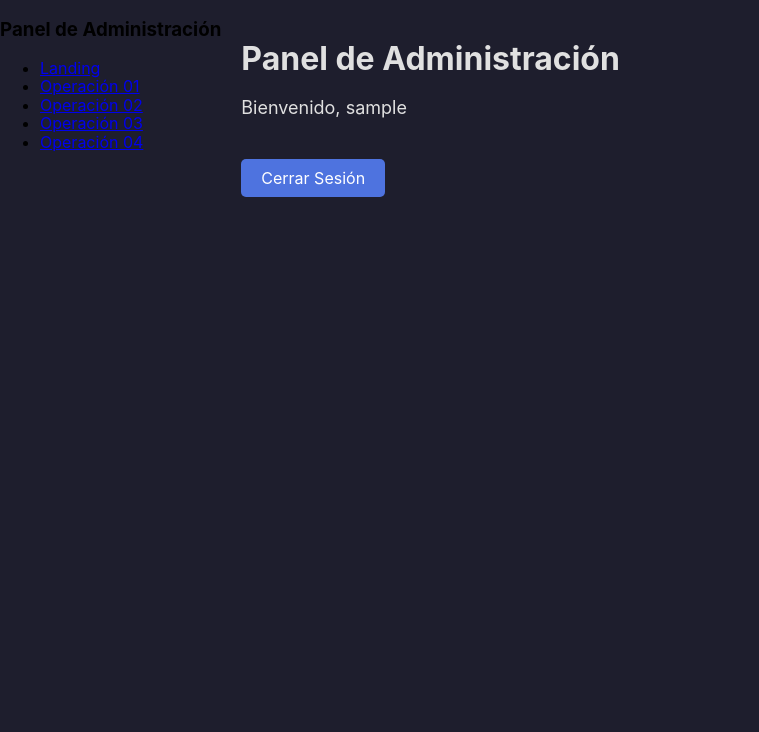
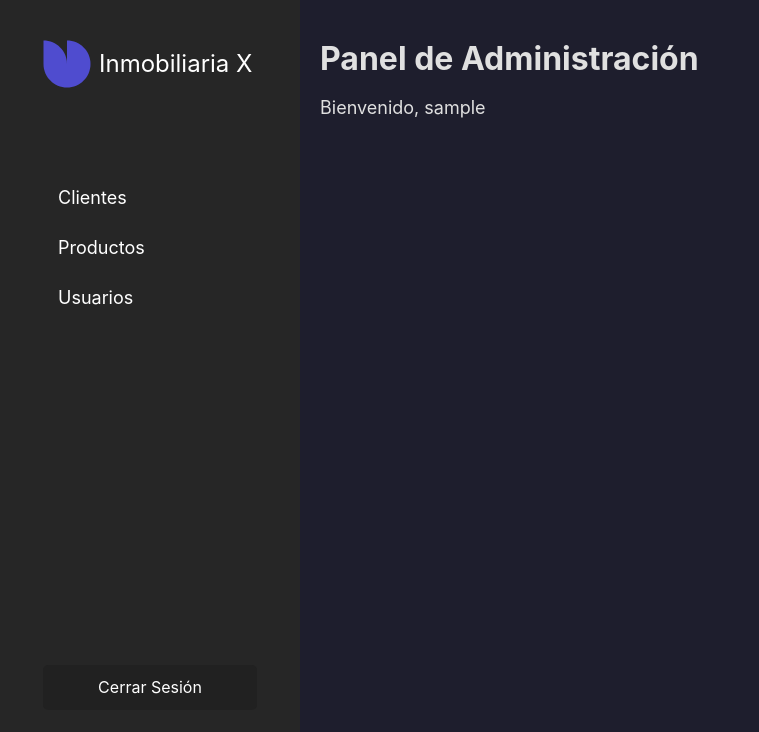
Before and after one commit to comayocode/monn-front, a React (Vite) app: page /admin in a window 1280 px wide. Shown: the top 732 px of the page, without its empty margins (0-759 px from the left). Built offline with nearby package versions, Linux system fonts and the light colour scheme; sample sign-in values are in the browser's storage.

Commit message:
feat: Sidebar Redesign
- Nested routing for the admin panel
- Add active link to menu
- Change SideBar layout

```diff
--- a/src/App.jsx
+++ b/src/App.jsx
@@ -24,6 +24,9 @@ function App() {
             />
           }
         >
+          <Route path='op-01' element={<h1>Vista de Clientes</h1>} />
+          <Route path='op-02' element={<h1>Vista de Productos</h1>} />
+          <Route path='op-03' element={<h1>Vista de Usuarios</h1>} />
         </Route>
 
         {/* Ruta para account */}
--- /dev/null
+++ b/src/components/Logo.jsx
@@ -0,0 +1,10 @@
+function Logo() {
+  return (
+    <div className='navbar-container__logo'>
+      <img src='/src/assets/logo.svg' alt='Logo de Inmobiliaria X' />
+      Inmobiliaria X
+    </div>
+  );
+}
+
+export default Logo;
--- a/src/components/adminPanel/Sidebar.css
+++ b/src/components/adminPanel/Sidebar.css
@@ -1,42 +1,47 @@
-/* .sidebar {
-  width: 250px;
-  background-color: #1e1e2d;
-  color: white;
-  padding: 20px;
-  height: 100vh;
-  box-shadow: 2px 0 5px rgba(0, 0, 0, 0.1);
+.sidebar {
+  height: calc(100% - 40px - 88px);
+  width: calc(300px - 43px - 43px);
+  position: relative;
+  background-color: var(--secondary-bg-admin-panel);
+  overflow-x: hidden;
+  padding: 40px 43px 88px 43px;
 }
 
-.sidebar h3 {
-  margin-bottom: 20px;
-  font-size: 1.5em;
-  text-align: center;
-  color: #fff;
+.sidebar__menu {
+  display: flex;
+  flex-direction: column;
+  height: calc(100% - 50px);
+  justify-content: space-between;
 }
 
-.sidebar ul {
+.sidebar__links {
+  display: flex;
+  flex-direction: column;
+  gap: 5px;
   list-style: none;
+  margin-top: 87px;
   padding: 0;
 }
 
-.sidebar ul li {
-  margin-bottom: 15px;
+.sidebar__link > a {
+  text-decoration: none;
+  color: var(--text-dark-bg);
+  font: var(--p1-desktop);
+  padding: 10px 15px;
+  display: block;
 }
 
-.sidebar ul li a {
-  text-decoration: none;
-  color: white;
-  font-size: 1.1em;
-  display: block;
-  padding: 10px;
-  border-radius: 5px;
-  transition: background-color 0.3s;
+.sidebar__link > a:hover:not(.active) {
+  background-color: var(--menu-links-hover-dark);
+  border-radius: 4px;
 }
 
-.sidebar ul li a:hover {
-  background-color: #3a3a5a;
+.sidebar__menu .active {
+  font-weight: bold;
+  font: var(--p1-desktop);
+  color: var(--text-dark-bg);
+  background-color: var(--cta);
+  display: block;
+  padding: 10px 15px;
+  border-radius: 4px;
 }
-
-.sidebar ul li a.active {
-  background-color: #4e73df;
-} */
--- a/src/components/adminPanel/Sidebar.jsx
+++ b/src/components/adminPanel/Sidebar.jsx
@@ -1,34 +1,83 @@
-import { Link } from 'react-router-dom';
+import { NavLink, useNavigate } from 'react-router-dom';
 import './Sidebar.css';
+import Logo from '../Logo';
+import { useEffect } from 'react';
+import { logout, isAuthenticated } from '../../services/authService';
 
 function Sidebar() {
   const user = JSON.parse(localStorage.getItem('user'));
 
+  const navigate = useNavigate();
+
+  useEffect(() => {
+    if (!isAuthenticated()) {
+      navigate('/login');
+    }
+  }, [navigate]);
+
+  const handleLogout = () => {
+    logout();
+    navigate('/login');
+  };
+
   return (
-    <div className="sidebar">
-      <h3>Panel de Administración</h3>
-      <ul>
-        {/* Enlace común para todos los usuarios */}
-        <li><Link to="/admin/landing">Landing</Link></li>
-
-        {/* Enlaces para admin (acceso completo) */}
+    <div className='sidebar'>
+      <Logo />
+      <div className='sidebar__menu'>
+        <ul className='sidebar__links'>
           {user && user.role === 'admin' && (
             <>
-            <li><Link to="/admin/op-01">Operación 01</Link></li>
-            <li><Link to="/admin/op-02">Operación 02</Link></li>
-            <li><Link to="/admin/op-03">Operación 03</Link></li>
-            <li><Link to="/admin/op-04">Operación 04</Link></li>
+              <li className='sidebar__link'>
+                <NavLink
+                  to='/admin/op-01'
+                  className={({ isActive }) => (isActive ? 'active' : '')}
+                >
+                  Clientes
+                </NavLink>
+              </li>
+              <li className='sidebar__link'>
+                <NavLink
+                  to='/admin/op-02'
+                  className={({ isActive }) => (isActive ? 'active' : '')}
+                >
+                  Productos
+                </NavLink>
+              </li>
+              <li className='sidebar__link'>
+                <NavLink
+                  to='/admin/op-03'
+                  className={({ isActive }) => (isActive ? 'active' : '')}
+                >
+                  Usuarios
+                </NavLink>
+              </li>
             </>
           )}
-
-        {/* Enlaces para user (acceso limitado) */}
           {user && user.role === 'user' && (
             <>
-            <li><Link to="/admin/op-01">Operación 01</Link></li>
-            <li><Link to="/admin/op-02">Operación 02</Link></li>
+              <li className='sidebar__link'>
+                <NavLink
+                  to='/admin/op-01'
+                  className={({ isActive }) => (isActive ? 'active' : '')}
+                >
+                  Clientes
+                </NavLink>
+              </li>
+              <li className='sidebar__link'>
+                <NavLink
+                  to='/admin/op-02'
+                  className={({ isActive }) => (isActive ? 'active' : '')}
+                >
+                  Productos
+                </NavLink>
+              </li>
             </>
           )}
         </ul>
+        <button className='logout-button' onClick={handleLogout}>
+          Cerrar Sesión
+        </button>
+      </div>
     </div>
   );
 }
--- a/src/index.css
+++ b/src/index.css
@@ -8,8 +8,10 @@
   --text-dark-bg: #FFFFFF;
   --para-dark-bg: #999999;
   --text-light-bg: #262626;
+  --secondary-bg-admin-panel: #262626;
   --para-light-bg: #999999;
   --bg-hover: #F6F5FF;
+  --menu-links-hover-dark: #2F2F2F;
 
   /* Tipografía - Desktop */
   --h1-desktop: bold 56px/100% Inter, system-ui, Avenir, Helvetica, Arial, sans-serif;
--- a/src/pages/AdminPanel.css
+++ b/src/pages/AdminPanel.css
@@ -26,7 +26,7 @@
 
 .logout-button {
   margin-top: 20px;
-  background-color: #4e73df;
+  background-color: #212121;
   color: white;
   padding: 10px 20px;
   font-size: 16px;
@@ -34,8 +34,9 @@
   border-radius: 5px;
   cursor: pointer;
   transition: background-color 0.3s;
+  height: 45px;
 }
 
 .logout-button:hover {
-  background-color: #375abb;
+  background-color: #2f2f2f;
 }
--- a/src/pages/AdminPanel.jsx
+++ b/src/pages/AdminPanel.jsx
@@ -1,22 +1,21 @@
-import { useEffect } from 'react';
-import { useNavigate } from 'react-router-dom';
-import { logout, getCurrentUser, isAuthenticated } from '../services/authService';
+import { Outlet } from 'react-router-dom';
+import { getCurrentUser } from '../services/authService';
 import Sidebar from '../components/adminPanel/Sidebar';
 import './AdminPanel.css';
 
 function AdminPanel() {
-  const navigate = useNavigate();
+  // const navigate = useNavigate();
 
-  useEffect(() => {
-    if (!isAuthenticated()) {
-      navigate('/login');
-    }
-  }, [navigate]);
+  // useEffect(() => {
+  //   if (!isAuthenticated()) {
+  //     navigate('/login');
+  //   }
+  // }, [navigate]);
 
-  const handleLogout = () => {
-    logout();
-    navigate('/login');
-  };
+  // const handleLogout = () => {
+  //   logout();
+  //   navigate('/login');
+  // };
 
   const user = getCurrentUser();
 
@@ -24,9 +23,15 @@ function AdminPanel() {
     <div className="admin-panel">
       <Sidebar />
       <div className="admin-content">
-        <h1>Panel de Administración</h1>
-        <p>Bienvenido, {user ? user.username : 'Usuario'}</p>
-        <button className="logout-button" onClick={handleLogout}>Cerrar Sesión</button>
+        <div className="admin-header">
+          <h1>Panel de Administración</h1>
+          <p>Bienvenido, {user ? user.username : 'Usuario'}</p>
+          {/* <button className="logout-button" onClick={handleLogout}>
+            Cerrar Sesión
+          </button> */}
+        </div>
+        {/* Aquí renderizará el contenido de las rutas anidadas */}
+        <Outlet />
       </div>
     </div>
   );
```
Lines whose indentation alone changed are shown as unchanged.
